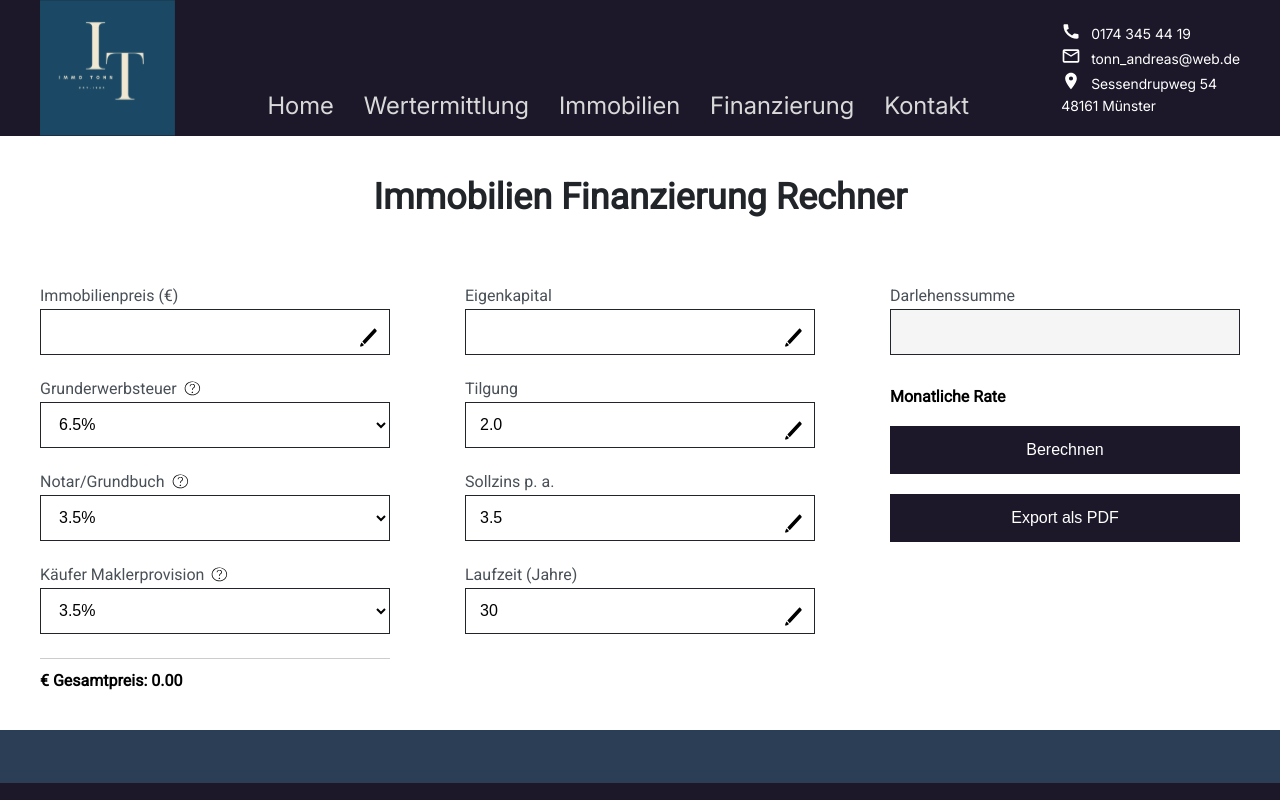
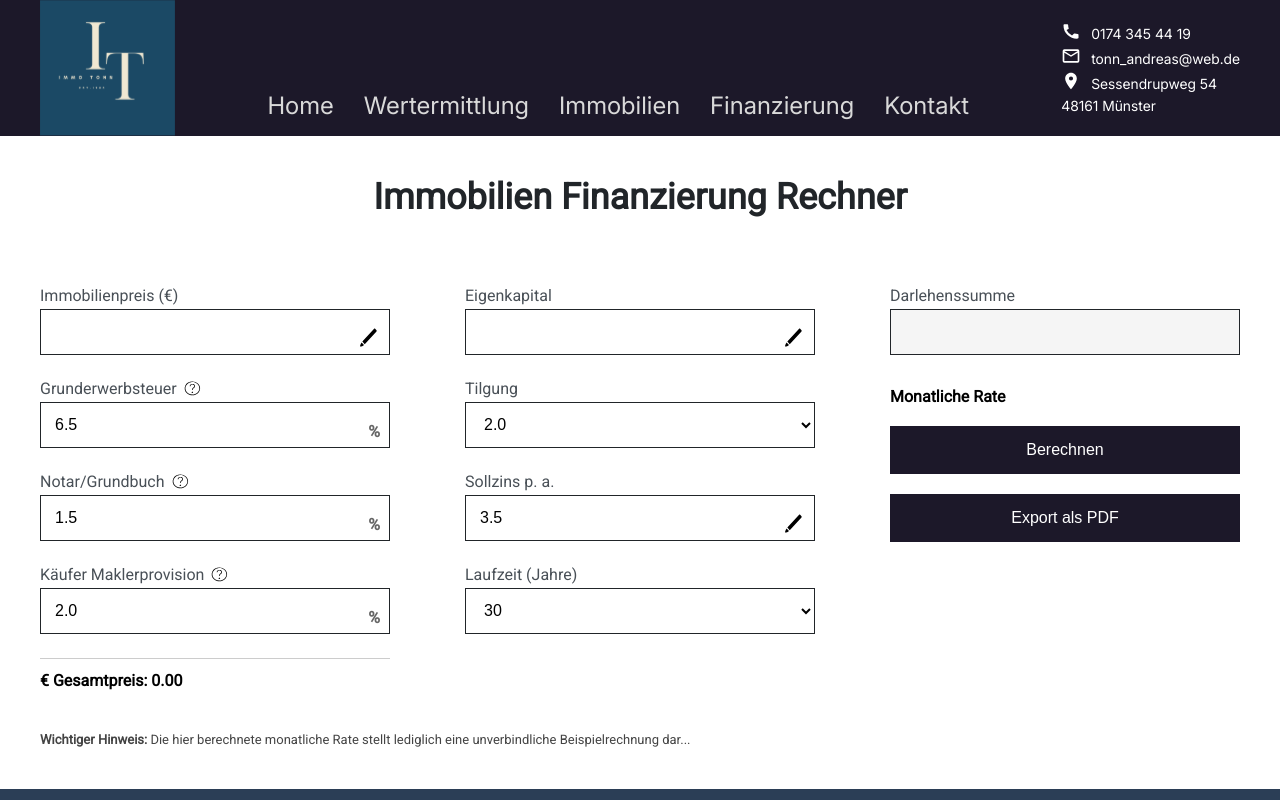
Before and after one commit to Immo-Tonn/immo, a React (Vite) app in the folder FE/: page /rechner in a window 1280 px wide. Shown: the top 800 px of the page. Built offline with nearby package versions, Linux system fonts and the light colour scheme.

Commit message:
refactor: Simplify MortgageCalculator state management and improve input handling; enhance UI for tax, notary, and broker fields

```diff
--- a/FE/src/features/contact/ui/ContactForm.module.css
+++ b/FE/src/features/contact/ui/ContactForm.module.css
@@ -2,6 +2,7 @@
   margin-top: 30px;
   display: flex;
   justify-content: center;
+  height: 100vh;
 }
 .verticalLineRight {
   width: 1px;
--- a/FE/src/features/mortgage/ui/MortgageCalculator.tsx
+++ b/FE/src/features/mortgage/ui/MortgageCalculator.tsx
@@ -29,13 +29,10 @@ const MortgageCalculator = () => {
   const [equity, setEquity] = useState('');
   const [loanAmount, setLoanAmount] = useState('');
   const [tax, setTax] = useState('6.5');
+  const [repayment, setRepayment] = useState('2.0');
   const [notary, setNotary] = useState('1.5');
+  const [interest, setInterest] = useState('3.5');
   const [broker, setBroker] = useState('2.0');
-  const [customTax, setCustomTax] = useState('');
-  const [customNotary, setCustomNotary] = useState('');
-  const [customBroker, setCustomBroker] = useState('');
-  const [repayment, setRepayment] = useState('2.0');
-  const [interest, setInterest] = useState('3.5');
   const [years, setYears] = useState('30');
   const [monthly, setMonthly] = useState<number | null>(null);
   const [modalContent, setModalContent] = useState<{
@@ -43,12 +40,12 @@ const MortgageCalculator = () => {
     body: string;
   } | null>(null);
   const [mode, setMode] = useState<Mode>('calculateYears');
-  const [errors, setErrors] = useState({
-    repayment: false,
-    years: false,
-    interest: false,
-    general: false,
-  });
+  const [dynamicRepaymentOptions, setDynamicRepaymentOptions] = useState<
+    string[]
+  >([]);
+  const [dynamicLaufzeitOptions, setDynamicLaufzeitOptions] = useState<
+    string[]
+  >([]);
 
   const formatNumber = (val: string) =>
     val
@@ -62,19 +59,29 @@ const MortgageCalculator = () => {
   const parsedRepayment = parseFloat(formatNumber(repayment)) || 0;
   const parsedYears = parseInt(years) || 0;
 
-  const effectiveTax =
-    tax === 'custom' ? parseFloat(customTax) || 0 : parseFloat(tax);
-  const effectiveNotary =
-    notary === 'custom' ? parseFloat(customNotary) || 0 : parseFloat(notary);
-  const effectiveBroker =
-    broker === 'custom' ? parseFloat(customBroker) || 0 : parseFloat(broker);
+  const notaryCost =
+    (parsedPrice * (parseFloat(formatNumber(notary)) || 0)) / 100;
+  const brokerCost =
+    (parsedPrice * (parseFloat(formatNumber(broker)) || 0)) / 100;
+  const taxCost = (parsedPrice * (parseFloat(formatNumber(tax)) || 0)) / 100;
 
-  const notaryCost = (parsedPrice * effectiveNotary) / 100;
-  const brokerCost = (parsedPrice * effectiveBroker) / 100;
-  const taxCost = (parsedPrice * effectiveTax) / 100;
   const totalAdditionalCosts = notaryCost + brokerCost + taxCost;
   const totalCost = parsedPrice + totalAdditionalCosts;
   const darlehen = totalCost - parsedEquity;
+
+  const fixedRepaymentOptions = Array.from({ length: 19 }, (_, i) =>
+    (1 + i * 0.5).toFixed(1),
+  );
+  const fixedLaufzeitOptions = Array.from({ length: 40 }, (_, i) =>
+    (i + 1).toString(),
+  );
+
+  const repaymentOptions = Array.from(
+    new Set([...fixedRepaymentOptions, ...dynamicRepaymentOptions]),
+  ).sort((a, b) => parseFloat(a) - parseFloat(b));
+  const laufzeitOptions = Array.from(
+    new Set([...fixedLaufzeitOptions, ...dynamicLaufzeitOptions]),
+  ).sort((a, b) => parseInt(a) - parseInt(b));
 
   useEffect(() => {
     if (!darlehen || parsedInterest === 0) return;
@@ -84,7 +91,13 @@ const MortgageCalculator = () => {
       const annuitaet = darlehen * (r + parsedRepayment / 100);
       const n =
         Math.log(annuitaet / (annuitaet - darlehen * r)) / Math.log(1 + r);
-      if (isFinite(n)) setYears(Math.round(n).toString());
+      if (isFinite(n)) {
+        const nRounded = Math.round(n).toString();
+        if (!laufzeitOptions.includes(nRounded)) {
+          setDynamicLaufzeitOptions(prev => [...prev, nRounded]);
+        }
+        setYears(nRounded);
+      }
     }
 
     if (mode === 'calculateRepayment' && parsedYears > 0) {
@@ -95,7 +108,13 @@ const MortgageCalculator = () => {
       const tilgungJahr1 = annuitaet - zinsenJahr1;
       const tilgungProzent = (tilgungJahr1 / darlehen) * 100;
       const fixed = Number(tilgungProzent.toFixed(2));
-      if (isFinite(fixed)) setRepayment(fixed.toString());
+      if (isFinite(fixed)) {
+        const fixedStr = fixed.toFixed(1);
+        if (!repaymentOptions.includes(fixedStr)) {
+          setDynamicRepaymentOptions(prev => [...prev, fixedStr]);
+        }
+        setRepayment(fixedStr);
+      }
     }
   }, [repayment, years, interest, totalCost, equity, mode]);
 
@@ -104,23 +123,16 @@ const MortgageCalculator = () => {
     const validYears = parsedYears > 0;
     const validInterest = parsedInterest > 0;
 
-    setErrors({
-      repayment: !validRepayment,
-      years: !validYears,
-      interest: !validInterest,
-      general: !(validRepayment && validYears && validInterest),
-    });
-
     if (!(validRepayment && validYears && validInterest)) {
       setMonthly(null);
       return;
     }
 
-    const r = (parsedInterest + parsedRepayment) / 100 / 12;
+    const r = parsedInterest / 100 / 12;
     const n = parsedYears * 12;
+
     const monthlyPayment =
       (darlehen * r * Math.pow(1 + r, n)) / (Math.pow(1 + r, n) - 1);
-
     setMonthly(monthlyPayment);
     setLoanAmount(darlehen.toFixed(2));
   };
@@ -132,9 +144,9 @@ const MortgageCalculator = () => {
     doc.setFontSize(12);
     doc.text(`Immobilienpreis: €${price}`, 20, 40);
     doc.text(`Eigenkapital: €${equity}`, 20, 50);
-    doc.text(`Grunderwerbsteuer: ${effectiveTax}%`, 20, 60);
-    doc.text(`Notar/Grundbuch: ${effectiveNotary}%`, 20, 70);
-    doc.text(`Maklerprovision: ${effectiveBroker}%`, 20, 80);
+    doc.text(`Grunderwerbsteuer: ${tax}%`, 20, 60);
+    doc.text(`Notar/Grundbuch: ${notary}%`, 20, 70);
+    doc.text(`Maklerprovision: ${broker}%`, 20, 80);
     doc.text(`Darlehenssumme: €${loanAmount}`, 20, 90);
     doc.text(`Zinssatz: ${interest}%`, 20, 100);
     doc.text(`Tilgung: ${repayment}%`, 20, 110);
@@ -142,69 +154,6 @@ const MortgageCalculator = () => {
     doc.text(`Monatliche Rate: €${monthly?.toFixed(2) || '0.00'}`, 20, 140);
     doc.save('Finanzierung.pdf');
   };
-
-  const Modal = ({
-    title,
-    body,
-    onClose,
-  }: {
-    title: string;
-    body: string;
-    onClose: () => void;
-  }) => (
-    <div className={styles.modalOverlay}>
-      <div className={styles.modal}>
-        <h3>{title}</h3>
-        <p>{body}</p>
-        <Button
-          onClick={onClose}
-          initialText="Schließen"
-          clickedText="im Prozess..."
-        />
-      </div>
-    </div>
-  );
-
-  const renderSelect = (
-    label: string,
-    value: string,
-    onChange: (val: string) => void,
-    customValue: string,
-    setCustomValue: (val: string) => void,
-    infoKey: keyof typeof infoTexts,
-  ) => (
-    <>
-      <label>
-        {label}
-        <img
-          src={QuestionIcon}
-          className={styles.icon}
-          onClick={() => setModalContent(infoTexts[infoKey])}
-        />
-      </label>
-      <div className={styles.selectWrapper}>
-        <select
-          value={value}
-          onChange={e => onChange(e.target.value)}
-          className={styles.select}
-        >
-          <option value="3.5">3.5%</option>
-          <option value="5.0">5.0%</option>
-          <option value="6.5">6.5%</option>
-          <option value="custom">eigener Wert</option>
-        </select>
-        {value === 'custom' && (
-          <div className={styles.inputWithPercent}>
-            <Input
-              value={customValue}
-              onChange={e => setCustomValue(e.target.value)}
-            />
-            <span>%</span>
-          </div>
-        )}
-      </div>
-    </>
-  );
 
   return (
     <section className={styles.wrapper}>
@@ -217,30 +166,44 @@ const MortgageCalculator = () => {
             <img src={MarkerIcon} alt="marker" className={styles.markerIcon} />
           </div>
 
-          {renderSelect(
-            'Grunderwerbsteuer',
-            tax,
-            setTax,
-            customTax,
-            setCustomTax,
-            'tax',
-          )}
-          {renderSelect(
-            'Notar/Grundbuch',
-            notary,
-            setNotary,
-            customNotary,
-            setCustomNotary,
-            'notary',
-          )}
-          {renderSelect(
-            'Käufer Maklerprovision',
-            broker,
-            setBroker,
-            customBroker,
-            setCustomBroker,
-            'broker',
-          )}
+          <label>
+            Grunderwerbsteuer
+            <img
+              src={QuestionIcon}
+              className={styles.icon}
+              onClick={() => setModalContent(infoTexts.tax)}
+            />
+          </label>
+          <div className={styles.inputWithPercent}>
+            <Input value={tax} onChange={e => setTax(e.target.value)} />
+            <span className={styles.percent}>%</span>
+          </div>
+
+          <label>
+            Notar/Grundbuch
+            <img
+              src={QuestionIcon}
+              className={styles.icon}
+              onClick={() => setModalContent(infoTexts.notary)}
+            />
+          </label>
+          <div className={styles.inputWithPercent}>
+            <Input value={notary} onChange={e => setNotary(e.target.value)} />
+            <span className={styles.percent}>%</span>
+          </div>
+
+          <label>
+            Käufer Maklerprovision
+            <img
+              src={QuestionIcon}
+              className={styles.icon}
+              onClick={() => setModalContent(infoTexts.broker)}
+            />
+          </label>
+          <div className={styles.inputWithPercent}>
+            <Input value={broker} onChange={e => setBroker(e.target.value)} />
+            <span className={styles.percent}>%</span>
+          </div>
 
           <p className={styles.sumLine}>
             € Gesamtpreis: {totalCost.toFixed(2)}
@@ -255,19 +218,19 @@ const MortgageCalculator = () => {
           </div>
 
           <label>Tilgung</label>
-          <div className={styles.inputWithIcon}>
-            <Input
+          <select
             value={repayment}
             onChange={e => {
               setMode('calculateYears');
               setRepayment(e.target.value);
             }}
-            />
-            <img src={MarkerIcon} className={styles.markerIcon} />
-          </div>
-          {errors.repayment && (
-            <p className={styles.error}>Wert muss größer als 0 sein</p>
-          )}
+          >
+            {repaymentOptions.map(opt => (
+              <option key={opt} value={opt}>
+                {opt}
+              </option>
+            ))}
+          </select>
 
           <label>Sollzins p. a.</label>
           <div className={styles.inputWithIcon}>
@@ -277,62 +240,60 @@ const MortgageCalculator = () => {
             />
             <img src={MarkerIcon} className={styles.markerIcon} />
           </div>
-          {errors.interest && (
-            <p className={styles.error}>Wert muss größer als 0 sein</p>
-          )}
 
           <label>Laufzeit (Jahre)</label>
-          <div className={styles.inputWithIcon}>
-            <Input
+          <select
             value={years}
             onChange={e => {
               setMode('calculateRepayment');
               setYears(e.target.value);
             }}
-            />
-            <img src={MarkerIcon} className={styles.markerIcon} />
-          </div>
-          {errors.years && (
-            <p className={styles.error}>Wert muss größer als 0 sein</p>
-          )}
+          >
+            {laufzeitOptions.map(opt => (
+              <option key={opt} value={opt}>
+                {opt}
+              </option>
+            ))}
+          </select>
         </div>
 
         <div className={styles.col}>
           <label>Darlehenssumme</label>
           <Input value={loanAmount} readOnly />
-
           <div className={styles.rateLabel}>Monatliche Rate</div>
           {monthly !== null && (
             <div className={styles.monthly}>
               <CountUp end={monthly} decimals={2} prefix="€ " duration={1.5} />
             </div>
           )}
-
-          {errors.general && (
-            <p className={styles.error}>Bitte geben Sie gültige Werte ein.</p>
-          )}
-
           <Button
             onClick={handleCalc}
             className={styles.btn}
-            initialText="Berechnen"
+            initialText=" Berechnen"
             clickedText="im Prozess..."
           />
           <Button
             onClick={exportPDF}
             className={styles.btn}
             initialText="Export als PDF"
-            clickedText="Export läuft..."
+            clickedText="im Prozess..."
           />
         </div>
       </div>
 
+      <p className={styles.hint}>
+        <strong>Wichtiger Hinweis:</strong> Die hier berechnete monatliche Rate
+        stellt lediglich eine unverbindliche Beispielrechnung dar...
+      </p>
+
       {modalContent && (
-        <Modal
-          title={modalContent.title}
-          body={modalContent.body}
-          onClose={() => setModalContent(null)}
-        />
+        <div className={styles.modalOverlay}>
+          <div className={styles.modal}>
+            <h3>{modalContent.title}</h3>
+            <p>{modalContent.body}</p>
+            <button onClick={() => setModalContent(null)}>Schließen</button>
+          </div>
+        </div>
       )}
     </section>
   );
```
Lines whose indentation alone changed are shown as unchanged.
